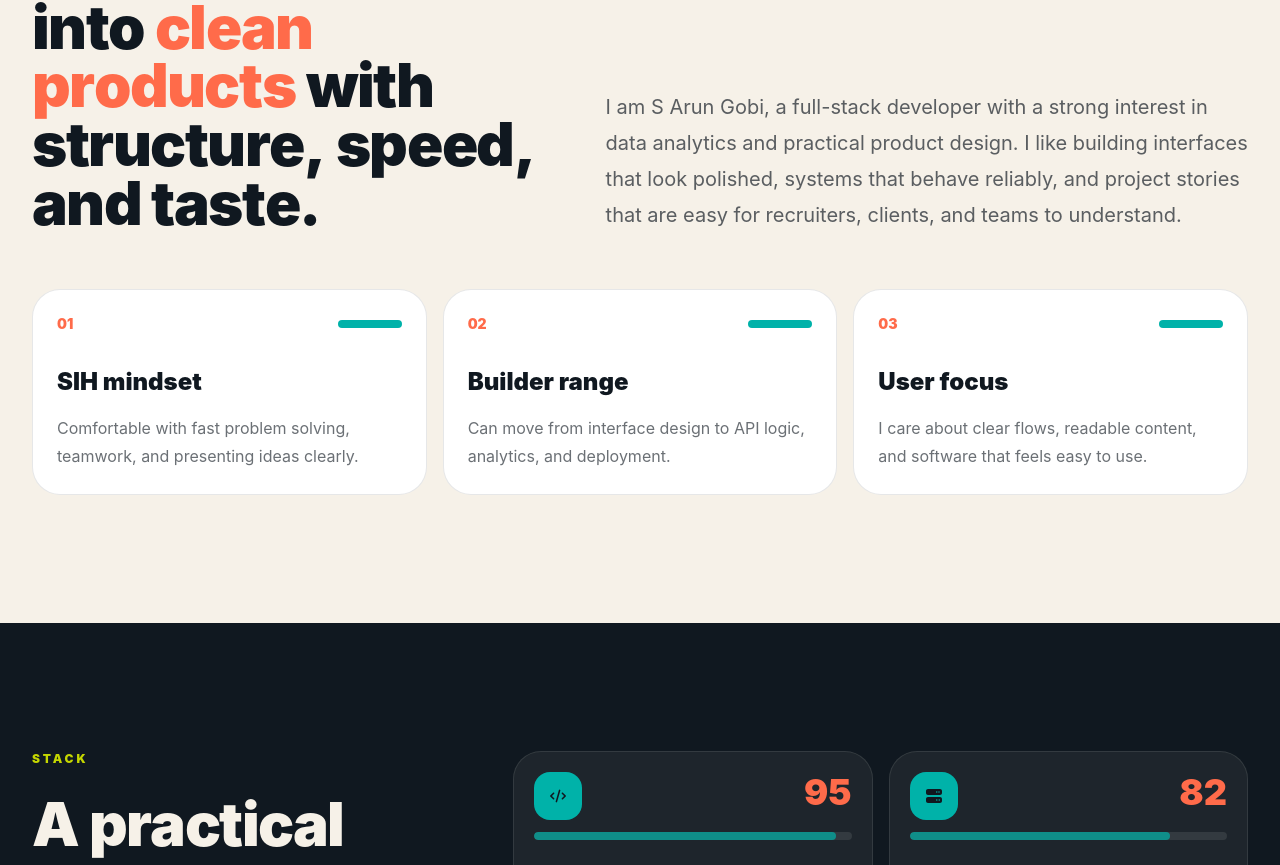
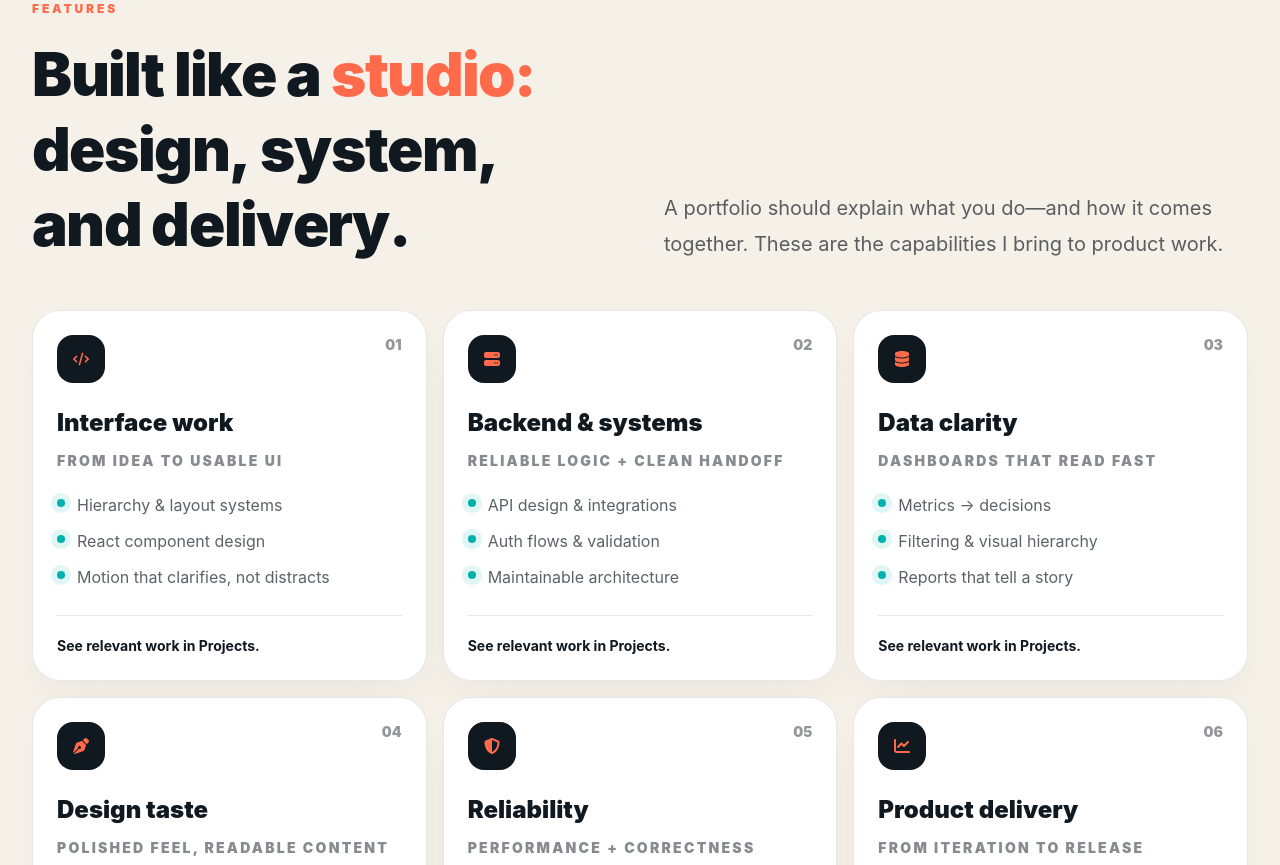
Before and after one commit to Arungobi12/new-era-web, a React (Vite) app: page / in a window 1280 px wide. Shown: the part 1115-1980 px from the top of the page. Built offline with nearby package versions, Linux system fonts and the light colour scheme.

Commit message:
added a features.jsx to make some new design

```diff
--- a/src/App.jsx
+++ b/src/App.jsx
@@ -5,8 +5,11 @@ import About from './components/About';
 import Skills from './components/Skills';
 import Projects from './components/Projects';
 import Contact from './components/Contact';
+import Process from './components/Process';
+import Features from './components/Features';
 import CursorGlow from './components/CursorGlow';
 import ScrollProgress from './components/ScrollProgress';
+
 
 function App() {
   return (
@@ -29,11 +32,14 @@ function App() {
 
       <main className="relative z-10 flex flex-col w-full overflow-hidden">
         <Hero />
+        <Features />
         <About />
         <Skills />
+        <Process />
         <Projects />
         <Contact />
       </main>
+
     </div>
   );
 }
--- /dev/null
+++ b/src/components/Features.jsx
@@ -0,0 +1,103 @@
+import { FaCode, FaDatabase, FaPenNib, FaServer, FaShieldHalved, FaChartLine } from 'react-icons/fa6';
+import AnimatedTitle from './AnimatedTitle';
+import Reveal from './Reveal';
+
+const features = [
+  {
+    icon: FaCode,
+    title: 'Interface work',
+    label: 'From idea to usable UI',
+    points: ['Hierarchy & layout systems', 'React component design', 'Motion that clarifies, not distracts'],
+  },
+  {
+    icon: FaServer,
+    title: 'Backend & systems',
+    label: 'Reliable logic + clean handoff',
+    points: ['API design & integrations', 'Auth flows & validation', 'Maintainable architecture'],
+  },
+  {
+    icon: FaDatabase,
+    title: 'Data clarity',
+    label: 'Dashboards that read fast',
+    points: ['Metrics → decisions', 'Filtering & visual hierarchy', 'Reports that tell a story'],
+  },
+  {
+    icon: FaPenNib,
+    title: 'Design taste',
+    label: 'Polished feel, readable content',
+    points: ['Copy clarity & typography', 'Brand-consistent visuals', 'Accessible interaction patterns'],
+  },
+  {
+    icon: FaShieldHalved,
+    title: 'Reliability',
+    label: 'Performance + correctness',
+    points: ['Testing basics & edge cases', 'Performance-minded UI', 'Ship-ready workflow'],
+  },
+  {
+    icon: FaChartLine,
+    title: 'Product delivery',
+    label: 'From iteration to release',
+    points: ['User-focused journeys', 'Fast iteration loops', 'Handoff notes + documentation'],
+  },
+];
+
+const Features = () => {
+  return (
+    <section id="features" className="min-h-screen bg-[#f6f1e8] px-5 pb-24 pt-32 text-[#101820] sm:px-8 lg:pb-32">
+      <div className="mx-auto max-w-7xl">
+        <div className="grid gap-12 lg:grid-cols-[1.0fr_1.0fr] lg:items-end">
+          <Reveal>
+            <p className="text-xs font-black uppercase tracking-[0.24em] text-[#ff6b4a]">Features</p>
+            <h2 className="mt-5 max-w-3xl text-4xl font-black leading-tight tracking-tight sm:text-6xl">
+              <AnimatedTitle text="Built like a studio: design, system, and delivery." accentWords={['studio']} />
+            </h2>
+          </Reveal>
+
+          <Reveal delayMs={120} as="p" className="max-w-xl text-xl leading-9 text-[#101820]/68">
+            A portfolio should explain what you do—and how it comes together. These are the capabilities I bring to product work.
+          </Reveal>
+        </div>
+
+        <div className="mt-12 grid gap-4 sm:grid-cols-2 lg:grid-cols-3">
+          {features.map((f, idx) => {
+            const Icon = f.icon;
+            return (
+              <Reveal
+                key={f.title}
+                as="article"
+                delayMs={idx * 90}
+                className="group rounded-[1.75rem] border border-[#101820]/10 bg-white p-6 shadow-2xl shadow-[#101820]/5 transition hover:-translate-y-1 hover:border-[#ff6b4a]/50"
+              >
+                <div className="flex items-start justify-between gap-5">
+                  <div className="grid size-12 place-items-center rounded-2xl bg-[#101820] text-[#f6f1e8]">
+                    <Icon className="text-[#ff6b4a]" />
+                  </div>
+                  <span className="text-sm font-black text-[#101820]/45">0{idx + 1}</span>
+                </div>
+
+                <h3 className="mt-6 text-2xl font-black">{f.title}</h3>
+                <p className="mt-3 text-sm font-black uppercase tracking-[0.16em] text-[#101820]/50">{f.label}</p>
+
+                <ul className="mt-5 space-y-2">
+                  {f.points.map((p) => (
+                    <li key={p} className="flex gap-3 text-base leading-7 text-[#101820]/68">
+                      <span className="mt-2 h-2 w-2 flex-none rounded-full bg-[#00b2a9] shadow-[0_0_0_6px_rgba(0,178,169,0.12)]" />
+                      {p}
+                    </li>
+                  ))}
+                </ul>
+
+                <div className="mt-6 h-px w-full bg-[#101820]/10" />
+                <p className="mt-5 text-sm font-bold text-[#101820]">
+                  See relevant work in <a href="#work" className="underline underline-offset-4 decoration-[#ff6b4a]/60">Projects</a>.
+                </p>
+              </Reveal>
+            );
+          })}
+        </div>
+      </div>
+    </section>
+  );
+};
+
+export default Features;
--- a/src/components/Process.jsx
+++ b/src/components/Process.jsx
@@ -27,38 +27,44 @@ const Process = () => {
   const [activeStep, setActiveStep] = useState(0);
 
   return (
-    <section className="bg-[#08090d] px-5 py-24 text-white sm:px-8 lg:py-32">
+    <section className="min-h-screen bg-[#101820] px-5 pb-24 pt-32 text-[#f6f1e8] sm:px-8 lg:pb-32">
       <div className="mx-auto max-w-7xl">
         <div className="grid gap-10 lg:grid-cols-[0.9fr_1.1fr] lg:items-start">
           <div className="lg:sticky lg:top-28">
-            <p className="text-xs font-black uppercase tracking-[0.24em] text-[#2dd4bf]">Process</p>
-            <h2 className="mt-5 max-w-3xl text-4xl font-black leading-tight tracking-tight text-white sm:text-6xl">
+            <p className="text-xs font-black uppercase tracking-[0.24em] text-[#00b2a9]">Process</p>
+            <h2 className="mt-5 max-w-3xl text-4xl font-black leading-tight tracking-tight text-[#f6f1e8] sm:text-6xl">
               A portfolio should feel alive, but still explain how work gets done.
             </h2>
           </div>
 
-          <div className="border border-white/10">
-            {steps.map((step, index) => (
+          <div className="rounded-[2rem] border border-[#f6f1e8]/10 bg-[#f6f1e8]/6 p-2">
+            {steps.map((step, index) => {
+              const isActive = activeStep === index;
+              return (
                 <button
                   key={step.title}
                   type="button"
                   onClick={() => setActiveStep(index)}
-                className="block w-full border-b border-white/10 p-6 text-left last:border-b-0"
+                  className="block w-full rounded-[1.5rem] p-6 text-left transition hover:bg-[#f6f1e8]/6"
                 >
                   <div className="flex items-center justify-between gap-6">
                     <div>
-                    <p className="text-xs font-black uppercase tracking-[0.22em] text-white/35">{step.label}</p>
-                    <h3 className="mt-2 text-2xl font-black text-white">{step.title}</h3>
+                      <p className="text-xs font-black uppercase tracking-[0.22em] text-[#f6f1e8]/55">{step.label}</p>
+                      <h3 className="mt-2 text-2xl font-black text-[#f6f1e8]">{step.title}</h3>
                     </div>
-                  <span className={`h-3 w-16 ${activeStep === index ? 'bg-[#2dd4bf]' : 'bg-white/10'}`} />
+                    <span
+                      className={`h-3 w-16 rounded-full ${isActive ? 'bg-[#00b2a9] shadow-[0_0_0_6px_rgba(0,178,169,0.18)]' : 'bg-[#f6f1e8]/10'}`}
+                    />
                   </div>
-                {activeStep === index && (
-                  <p className="animate-reveal mt-5 max-w-2xl text-lg leading-8 text-white/65">
+
+                  {isActive && (
+                    <p className="animate-reveal mt-5 max-w-2xl text-lg leading-8 text-[#f6f1e8]/65">
                       {step.text}
                     </p>
                   )}
                 </button>
-            ))}
+              );
+            })}
           </div>
         </div>
       </div>
@@ -66,4 +72,5 @@ const Process = () => {
   );
 };
 
+
 export default Process;
--- a/src/components/Projects.jsx
+++ b/src/components/Projects.jsx
@@ -71,6 +71,7 @@ const Projects = () => {
             </div>
 
             <div className="grid gap-3 pl-6">
+
               {projects.map((project, index) => (
                 <button
                   key={project.title}
```
Also changed, not shown: 1 other file (tests, documents, lock files or other folders). Lines whose indentation alone changed are shown as unchanged.
